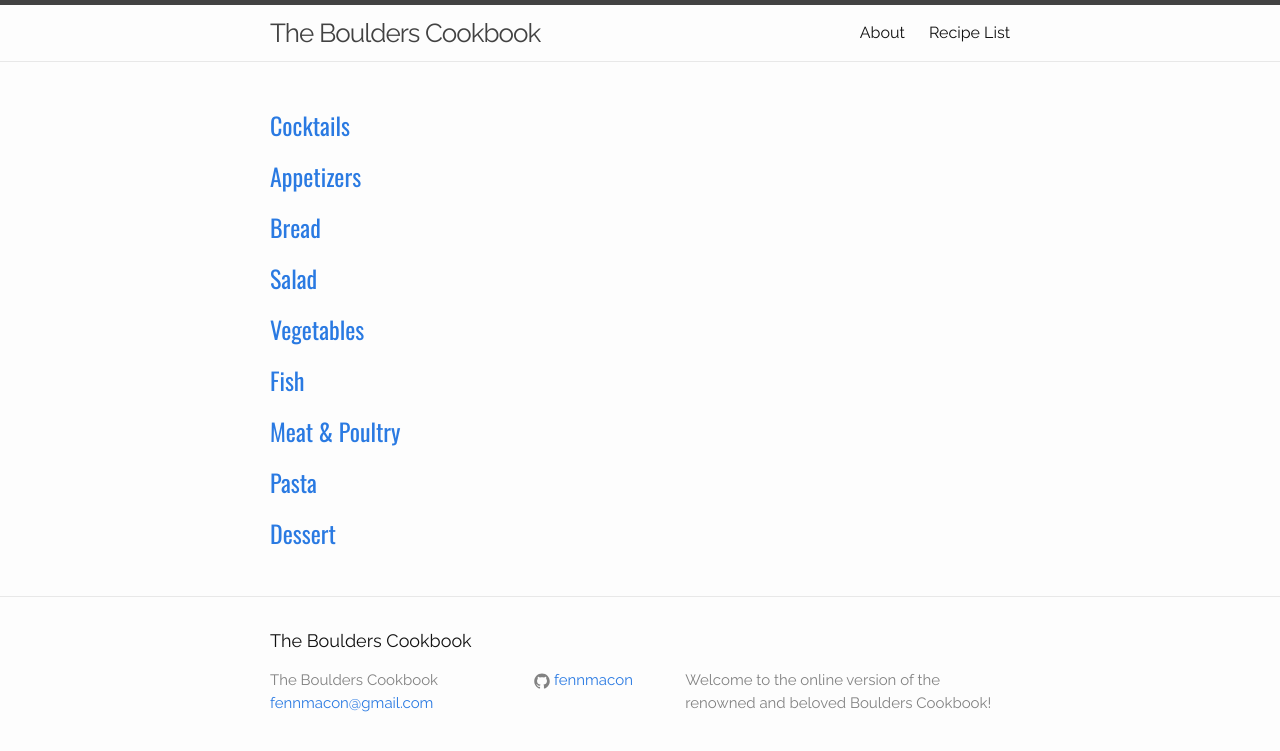
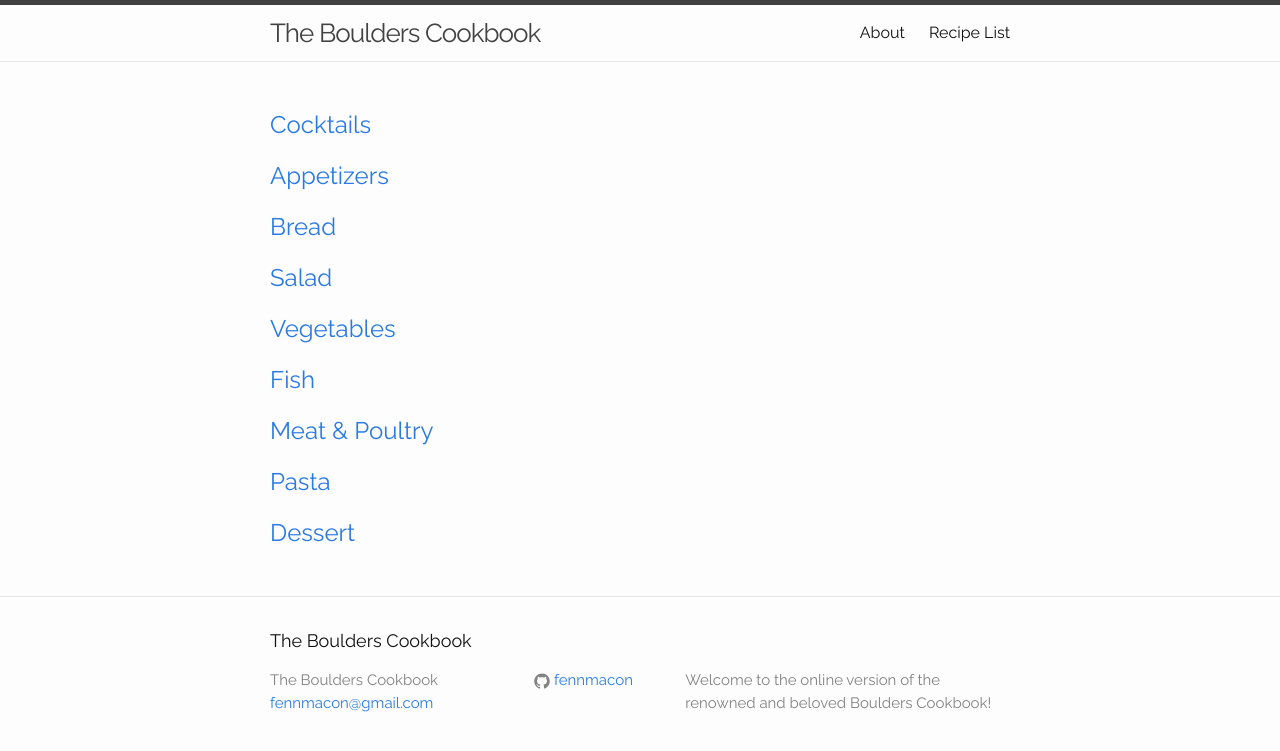
Before and after one commit to FennMacon/boulders-cookbook, a Jekyll site: the page built from index.html, in a window 1280 px wide. Shown: the top 751 px of the page. Built offline with Jekyll 4.4.1, drawn with Linux system fonts in a browser that asks for light colours.

Commit message:
.post-link

```diff
--- a/_sass/_layout.scss
+++ b/_sass/_layout.scss
@@ -193,7 +193,11 @@
     display: block;
     font-size: 24px;
     text-decoration: none;
-    font-family: $header-font;
+    @include transition(color .25s ease);
+    &:hover {
+	    text-decoration: none;
+	    color: $link-hover-orange;
+    }
 }
 
 
--- a/css/main.scss
+++ b/css/main.scss
@@ -22,6 +22,7 @@
 $grey-color:       #828282;
 $grey-color-light: lighten($grey-color, 40%);
 $grey-color-dark:  darken($grey-color, 25%);
+$link-hover-orange: #ff5600;
 
 // Width of the content area
 $content-width:    800px;
@@ -43,6 +44,12 @@
         @content;
     }
 }
+@mixin transition($args...) {
+	-webkit-transition: $args;
+  -moz-transition: $args;
+  -o-transition: $args;
+  transition: $args;
+}
 
 
 
```
